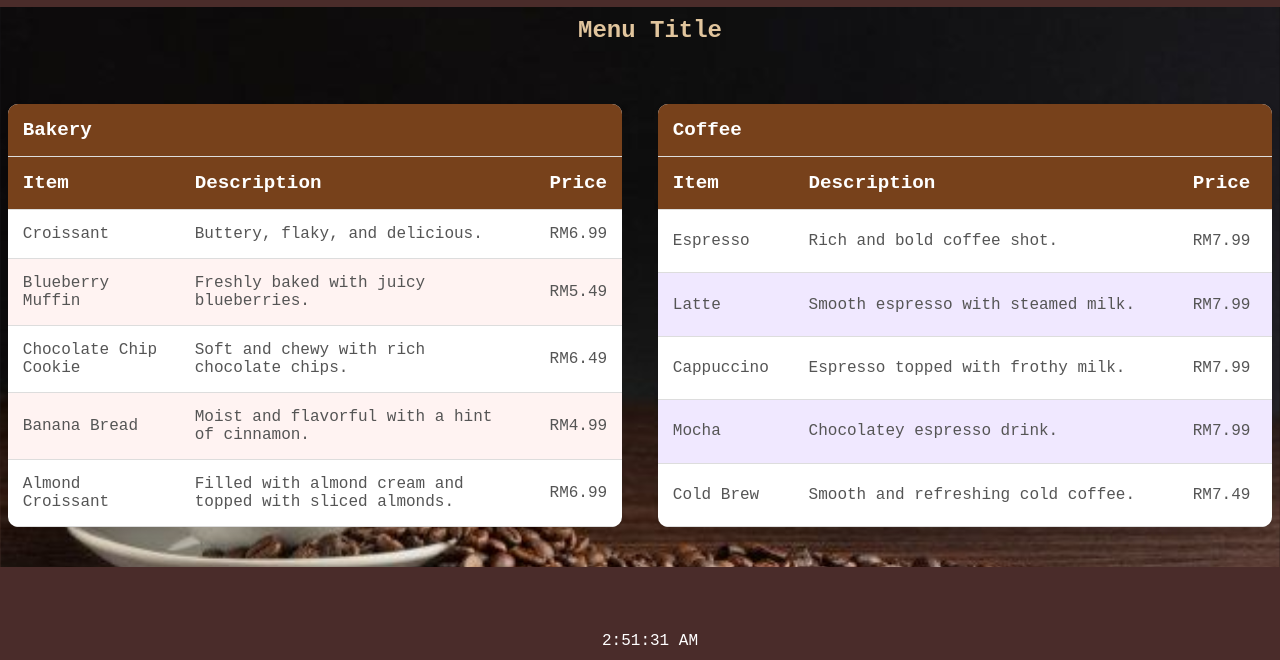
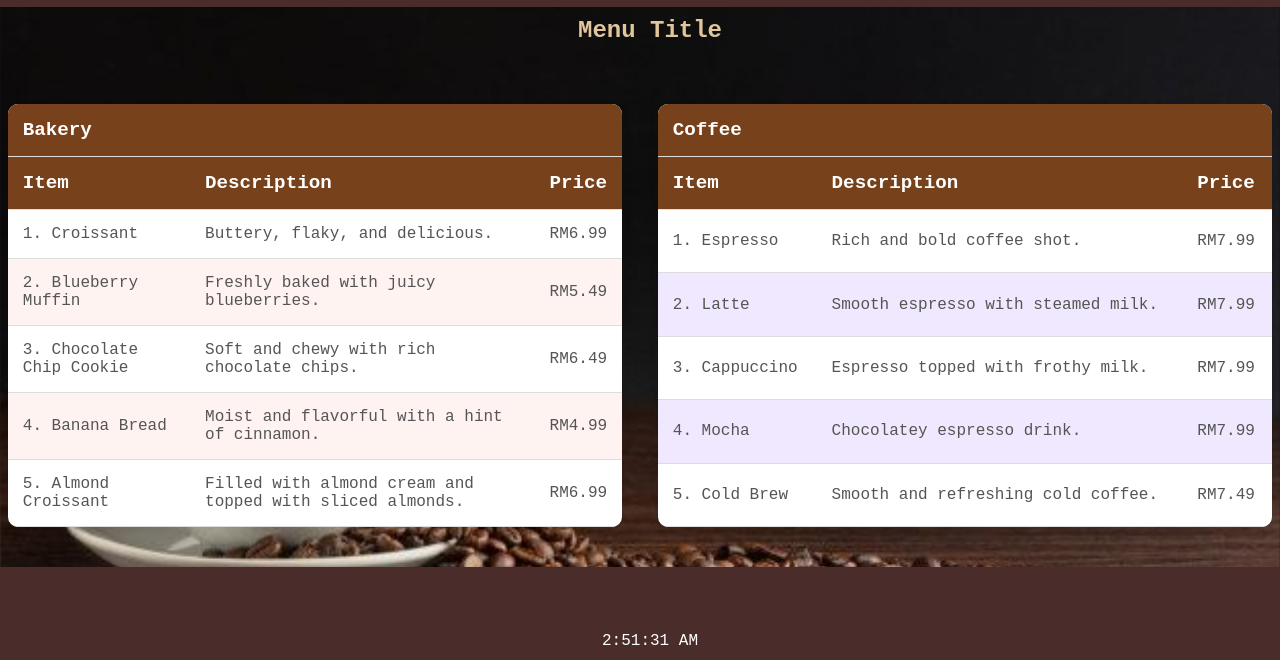
Before and after one commit to shamellimran/RoastRealm-Co., a plain HTML site: page menu.html in a window 1280 px wide. Shown: the part 145-805 px from the top of the page. Drawn offline with Linux system fonts and the light colour scheme.

Commit message:
Update menu.html

```diff
--- a/menu.html
+++ b/menu.html
@@ -168,27 +168,27 @@
             </thead>
             <tbody>
                 <tr>
-                    <td data-label="Item">Croissant</td>
+                    <td data-label="Item">1. Croissant</td>
                     <td data-label="Description">Buttery, flaky, and delicious.</td>
                     <td data-label="Price">RM6.99</td>
                 </tr>
                 <tr>
-                    <td data-label="Item">Blueberry Muffin</td>
+                    <td data-label="Item">2. Blueberry Muffin</td>
                     <td data-label="Description">Freshly baked with juicy blueberries.</td>
                     <td data-label="Price">RM5.49</td>
                 </tr>
                 <tr>
-                    <td data-label="Item">Chocolate Chip Cookie</td>
+                    <td data-label="Item">3. Chocolate Chip Cookie</td>
                     <td data-label="Description">Soft and chewy with rich chocolate chips.</td>
                     <td data-label="Price">RM6.49</td>
                 </tr>
                 <tr>
-                    <td data-label="Item">Banana Bread</td>
+                    <td data-label="Item">4. Banana Bread</td>
                     <td data-label="Description">Moist and flavorful with a hint of cinnamon.</td>
                     <td data-label="Price">RM4.99</td>
                 </tr>
                 <tr>
-                    <td data-label="Item">Almond Croissant</td>
+                    <td data-label="Item">5. Almond Croissant</td>
                     <td data-label="Description">Filled with almond cream and topped with sliced almonds.</td>
                     <td data-label="Price">RM6.99</td>
                 </tr>
@@ -209,27 +209,27 @@
             </thead>
             <tbody>
                 <tr>
-                    <td data-label="Item">Espresso</td>
+                    <td data-label="Item">1. Espresso</td>
                     <td data-label="Description">Rich and bold coffee shot.</td>
                     <td data-label="Price">RM7.99</td>
                 </tr>
                 <tr>
-                    <td data-label="Item">Latte</td>
+                    <td data-label="Item">2. Latte</td>
                     <td data-label="Description">Smooth espresso with steamed milk.</td>
                     <td data-label="Price">RM7.99</td>
                 </tr>
                 <tr>
-                    <td data-label="Item">Cappuccino</td>
+                    <td data-label="Item">3. Cappuccino</td>
                     <td data-label="Description">Espresso topped with frothy milk.</td>
                     <td data-label="Price">RM7.99</td>
                 </tr>
                 <tr>
-                    <td data-label="Item">Mocha</td>
+                    <td data-label="Item">4. Mocha</td>
                     <td data-label="Description">Chocolatey espresso drink.</td>
                     <td data-label="Price">RM7.99</td>
                 </tr>
                 <tr>
-                    <td data-label="Item">Cold Brew</td>
+                    <td data-label="Item">5. Cold Brew</td>
                     <td data-label="Description">Smooth and refreshing cold coffee.</td>
                     <td data-label="Price">RM7.49</td>
                 </tr>
```
